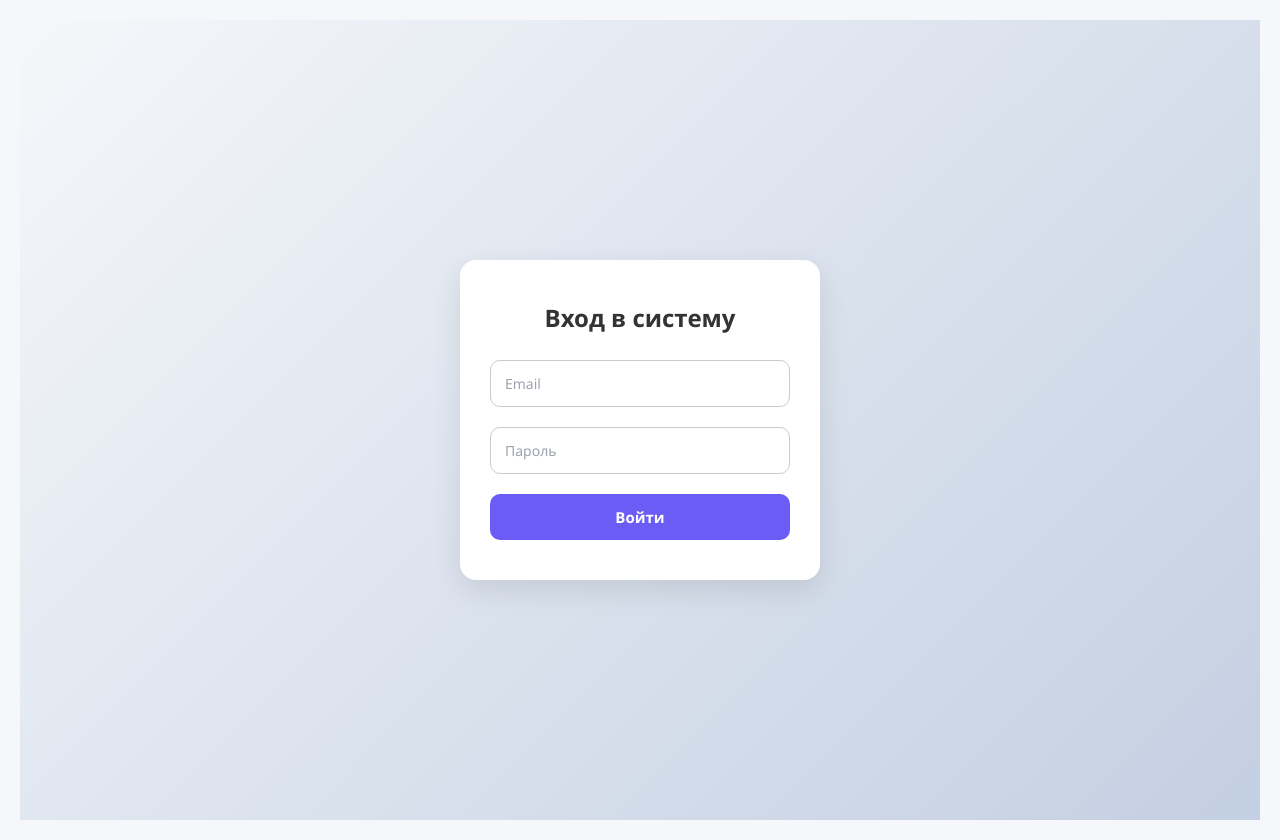
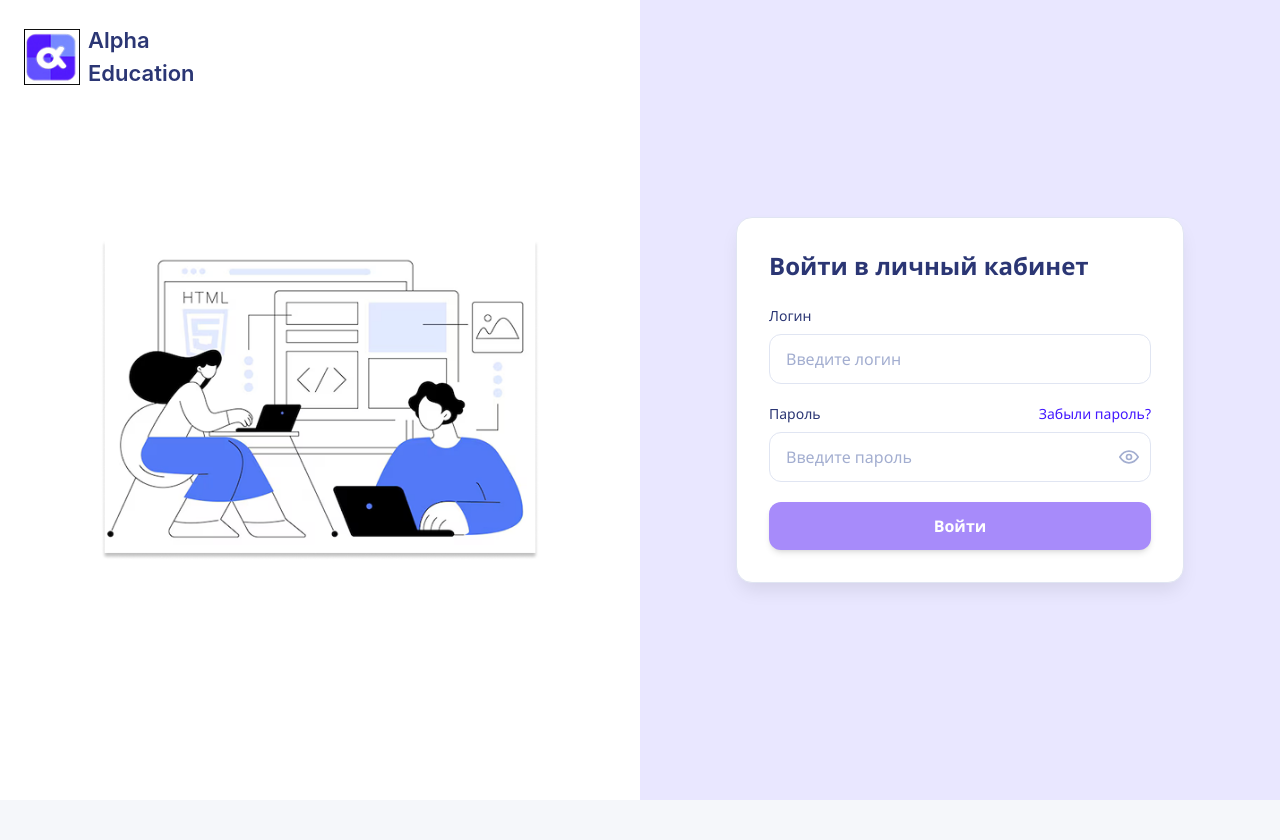
Before and after one commit to Diass17/Alpha_Edu, a Vue app: page /login in a window 1280 px wide. After the commit the page ends 800 px from the top, so only its background shows below. Built offline with nearby package versions, Linux system fonts and the light colour scheme.

Commit message:
Login page

```diff
--- a/routes/students.js
+++ b/routes/students.js
@@ -26,7 +26,7 @@ router.get('/students', async (req, res) => {
   }
 });
 
-router.post('/students/add', async (req, res) => {
+router.post('/students', async (req, res) => {
   const {
     full_name, iin, email, phone, status, top_student,
     funding_source, subject, total_cost, discount_percent, paid_amount
--- a/src/assets/main.css
+++ b/src/assets/main.css
@@ -89,7 +89,7 @@ body {
   font-family: 'Segoe UI', Tahoma, Geneva, Verdana, sans-serif;
   background-color: #f5f7fa;
   margin: 0;
-  padding: 20px;
+  padding: 0px;
   color: #333;
 }
 
--- a/src/views/Login.vue
+++ b/src/views/Login.vue
@@ -1,45 +1,136 @@
 <template>
-  <div class="auth-body">
-    <div class="auth-container">
-      <div class="auth-box">
-        <h1 class="auth-title">Вход в систему</h1>
+  <div class="min-h-screen bg-white flex">
+    <!-- Логотип и надпись -->
+    <div class="absolute top-6 left-6 flex items-center gap-2 z-10">
+      <img src="@/assets/logos/Rectangle.png" alt="logo" class="w-14 h-14" />
+      <span class="text-[#2B3674] text-[22px] font-semibold font-['Inter']">
+        Alpha<br /> Education
+      </span>
+    </div>
 
-        <div v-if="error" class="auth-error">{{ error }}</div>
+    <!-- Основной контейнер -->
+    <div class="flex flex-col md:flex-row w-full h-screen">
+      <!-- Левая часть (белый фон) -->
+      <div class="hidden md:flex w-1/2 bg-white items-center justify-center p-8">
+        <!-- Уменьшенная картинка (добавлен класс max-h-[70vh] для контроля размера) -->
+        <img src="@/assets/logos/Image 4.png" alt="illustration" class="max-w-full max-h-[40vh] object-contain" />
+      </div>
 
-        <form @submit.prevent="submitForm" class="auth-form">
-          <input v-model="email" type="email" placeholder="Email" required class="auth-input" />
-          <input v-model="password" type="password" placeholder="Пароль" required class="auth-input" />
-          <button type="submit" class="auth-button">Войти</button>
-        </form>
+      <!-- Правая часть (голубой фон) -->
+      <div class="w-full md:w-1/2 bg-[#E9E7FF] flex items-center justify-center p-4 md:p-8">
+        <!-- Белая форма с рамкой и тенью снизу -->
+        <div class="w-full max-w-md bg-white rounded-2xl p-8 border border-[#E0E5F2] shadow-[0_10px_20px_-5px_rgba(0,0,0,0.1)]">
+          <h2 class="text-2xl font-bold text-[#2B3674] mb-6">Войти в личный кабинет</h2>
+
+          <form @submit.prevent="handleLogin" class="space-y-5">
+            <!-- Поле логина -->
+            <div>
+              <label for="login" class="block text-sm font-medium text-[#2B3674] mb-2">Логин</label>
+              <input
+                v-model="login"
+                id="login"
+                type="text"
+                placeholder="Введите логин"
+                class="w-full px-4 py-3 rounded-xl border border-[#E0E5F2] focus:outline-none focus:ring-2 focus:ring-[#A78BFA] focus:border-transparent placeholder-[#A3AED0] transition-colors"
+                required
+              />
+            </div>
+
+            <!-- Поле пароля -->
+            <div>
+              <div class="flex justify-between items-center mb-2">
+                <label for="password" class="block text-sm font-medium text-[#2B3674]">Пароль</label>
+                <button
+                  type="button"
+                  @click="handleForgotPassword"
+                  class="text-sm text-[#4318FF] font-medium hover:text-[#A78BFA] transition-colors"
+                >
+                  Забыли пароль?
+                </button>
+              </div>
+              <div class="relative">
+                <input
+                  v-model="password"
+                  :type="showPassword ? 'text' : 'password'"
+                  id="password"
+                  placeholder="Введите пароль"
+                  class="w-full px-4 py-3 pr-10 rounded-xl border border-[#E0E5F2] focus:outline-none focus:ring-2 focus:ring-[#A78BFA] focus:border-transparent placeholder-[#A3AED0] transition-colors"
+                  required
+                />
+                <button
+                  type="button"
+                  @click="togglePassword"
+                  class="absolute right-3 top-1/2 transform -translate-y-1/2 text-[#A3AED0] hover:text-[#A78BFA] transition-colors"
+                >
+                  <svg v-if="!showPassword" xmlns="http://www.w3.org/2000/svg" class="w-5 h-5" fill="none" viewBox="0 0 24 24" stroke="currentColor">
+                    <path stroke-linecap="round" stroke-linejoin="round" stroke-width="2" d="M1 12s4.5-7 11-7 11 7 11 7-4.5 7-11 7S1 12 1 12z" />
+                    <path stroke-linecap="round" stroke-linejoin="round" stroke-width="2" d="M15 12a3 3 0 11-6 0 3 3 0 016 0z" />
+                  </svg>
+                  <svg v-else xmlns="http://www.w3.org/2000/svg" class="w-5 h-5" fill="none" viewBox="0 0 24 24" stroke="currentColor">
+                    <path stroke-linecap="round" stroke-linejoin="round" stroke-width="2" d="M15 12a3 3 0 11-6 0 3 3 0 016 0z" />
+                    <path stroke-linecap="round" stroke-linejoin="round" stroke-width="2" d="M2.458 12C3.732 7.943 7.522 5 12 5s8.268 2.943 9.542 7c-1.274 4.057-5.064 7-9.542 7s-8.268-2.943-9.542-7z" />
+                  </svg>
+                </button>
+              </div>
+            </div>
+
+            <!-- Кнопка входа -->
+            <button
+              type="submit"
+              class="w-full bg-[#A78BFA] hover:bg-[#8B5CF6] text-white py-3 rounded-xl font-semibold transition-colors shadow-md"
+            >
+              Войти
+            </button>
+
+            <p v-if="error" class="text-red-500 text-sm text-center mt-3">{{ error }}</p>
+          </form>
+        </div>
       </div>
     </div>
   </div>
 </template>
 
-<script lang="ts" setup>
+<script setup lang="ts">
 import { ref } from 'vue'
+import { useRouter } from 'vue-router'
 import axios from 'axios'
 
-const email = ref('')
+const login = ref('')
 const password = ref('')
+const showPassword = ref(false)
 const error = ref('')
+const router = useRouter()
 
-const submitForm = async () => {
+const togglePassword = () => {
+  showPassword.value = !showPassword.value
+}
+
+const handleLogin = async () => {
+  if (!login.value || !password.value) {
+    error.value = 'Заполните все поля'
+    return
+  }
+
   try {
     error.value = ''
     const response = await axios.post('/api/login', {
-      email: email.value,
+      email: login.value,
       password: password.value,
     }, {
       withCredentials: true
     })
-    window.location.href = '/home'
+
+    // Optional: store token if needed
+    localStorage.setItem('token', response.data.token || 'example_token')
+
+    // Navigate to homepage
+    router.push('/home')
   } catch (err: any) {
     error.value = err.response?.data?.message || 'Ошибка входа'
   }
 }
+
+const handleForgotPassword = () => {
+  router.push('/verification')
+}
 </script>
-
-<style scoped>
-@import "@/assets/main.css";
-</style>
```
Also changed, not shown: src/assets/logos/Rectangle.png (added), src/assets/logos/image 4.png (added), src/views/StudentDetail.vue (line endings or trailing spaces), 7 other files (tests, documents, lock files or other folders).
